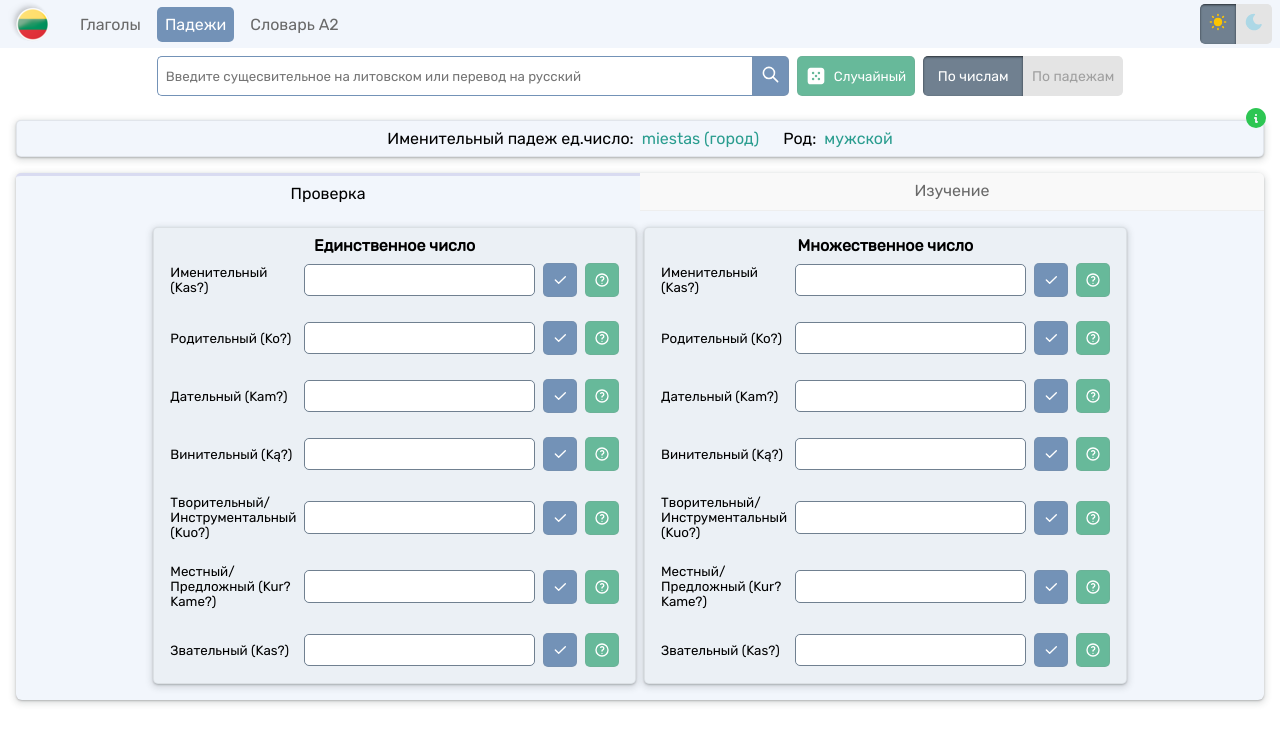
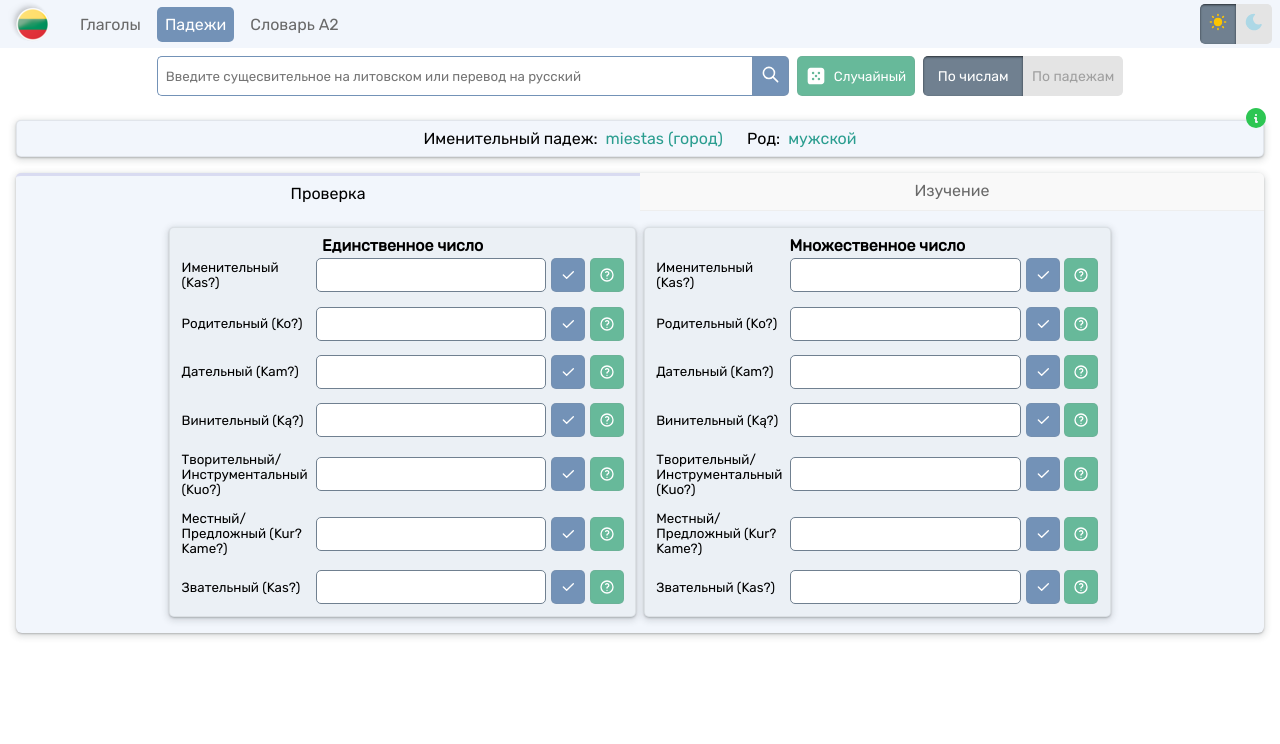
Before and after one commit to SeaRazor/veiksmazodis, a Next.js app: page /cases in a window 1280 px wide. Both pictures are taken after a click on the button "Случайный". Shown: the top 744 px of the page. Built offline with nearby package versions, Linux system fonts and the light colour scheme.

Commit message:
ui and words fixes

```diff
--- a/src/app/UI/InputField.jsx
+++ b/src/app/UI/InputField.jsx
@@ -51,6 +51,18 @@ export default function InputField({label, correct_value, isCheck, id}) {
                        disabled={!!isCheck || helpRequested}
 
                 />
+                {!isCheck && <>
+                    <button onClick={handleInputLeave} title="Проверить" className={styles.default_button} tabIndex={-1}
+                            disabled={helpRequested || isCheck} style={{opacity: isCheck ? 0 : ''}}
+                    >
+                        <IconCheck size={16}/>
+                    </button>
+                    <button onClick={handleRequestHelp} title="Помощь" className={styles.secondary_button} tabIndex={-1}
+                            disabled={helpRequested || isCheck} style={{opacity: isCheck ? 0 : ''}}>
+                        <IconHelp size={16}/>
+                    </button>
+
+                </>}
 
 
                 {/*  <button onClick={handleRequestHelp} title="Помощь" className={styles.inner_button} tabIndex={-1}
@@ -58,17 +70,6 @@ export default function InputField({label, correct_value, isCheck, id}) {
                     <IconHelp size={20}/>
                 </button>*/}
             </div>
-            {!isCheck && <>
-                <button onClick={handleInputLeave} title="Проверить" className={styles.default_button} tabIndex={-1}
-                >
-                    <IconCheck size={16}/>
-                </button>
-                <button onClick={handleRequestHelp} title="Помощь" className={styles.secondary_button} tabIndex={-1}
-                        disabled={helpRequested || isCheck} style={{opacity: isCheck ? 0 : ''}}>
-                    <IconHelp size={16}/>
-                </button>
-
-            </>}
 
 
         </div>
--- a/src/app/components/Nouns/NounInfo.jsx
+++ b/src/app/components/Nouns/NounInfo.jsx
@@ -10,7 +10,7 @@ export default function NounInfo({noun, translation, gender}) {
             <div className={styles.word_info}>
                 <div className={styles.info_icon}><IconInfoCircleFilled size={24} color="#2dc653"/></div>
                 <div className={styles.info_item}>
-                    <label>Именительный падеж ед.число:</label>
+                    <label>Именительный падеж:</label>
                     <span>{noun} ({translation})</span>
                 </div>
                 {/*  <div className={styles.info_item}>
--- a/src/app/globals.css
+++ b/src/app/globals.css
@@ -127,7 +127,7 @@
 
     --callout-rgb: 20, 20, 20;
     --callout-border-rgb: 108, 108, 108;
-    --card-rgb: 100, 100, 100;
+    --card-rgb: var(#575757, 0.1);
     --card-border-rgb: 200, 200, 200;
     --card-front-back-color: #8e9aaf;
     --selector-back-color: black;
@@ -140,10 +140,10 @@
     --nav-menu-item-color: #adb5bd;
     --nav-menu-item-selected-color: white;
     --nav-back-color: #3f3f3f;
-    --default-button-back-color: #a8cfdf;
+    --default-button-back-color: #6f81aa;
     --default-button-color: black;
     --default-button-hover-color: #60acc7;
-    --secondary-button-back-color: #b0b9e9;
+    --secondary-button-back-color: #c8cede;
     --secondary-button-hover-color: #7089d7;
     --secondary-button-color: black;
     --tab-item-back-color: #d3d3d3;
@@ -185,7 +185,7 @@
 
         --callout-rgb: 20, 20, 20;
         --callout-border-rgb: 108, 108, 108;
-        --card-rgb: 100, 100, 100;
+        --card-rgb: #575757;
         --card-border-rgb: 200, 200, 200;
         --card-front-back-color: #8e9aaf;
         --selector-back-color: black;
@@ -267,6 +267,15 @@ dialog::backdrop {
     background: rgba(0, 0, 0, 0.4);
 }
 
+button[disabled] {
+    opacity: 0.3;
+
+}
+
+button[disabled]:hover {
+    cursor: not-allowed;
+}
+
 /*@media (prefers-color-scheme: dark) {
    --selector-back-color: blue;
 }*/
--- a/src/app/page.module.css
+++ b/src/app/page.module.css
@@ -145,6 +145,7 @@
     display: flex;
     flex-direction: row;
     align-items: center;
+    justify-content: space-between;
     gap: 0.5rem;
     text-align: center;
 
@@ -464,7 +465,7 @@
     border: 1px solid rgba(var(--card-border-rgb), 0.15);*/
     transition: background 200ms, border 200ms;
     font-family: var(--font-mono);
-    padding: 0.5rem;
+    padding: 0.2rem;
     /* width: 100%;*/
     font-size: smaller;
 
@@ -541,10 +542,10 @@
 .input_container {
     display: flex;
     justify-content: space-between;
-    flex-direction: column;
-    border: 1px solid slategray;
-    /*padding:1px;*/
+    flex-direction: row;
+    /*border: 1px solid slategray;*/
     border-radius: var(--border-radius);
+    gap: 0.3rem;
 }
 
 .input_container.readonly {
@@ -597,8 +598,8 @@
     /* border-top-left-radius: var(--border-radius);
      border-bottom-left-radius: var(--border-radius);*/
     border-radius: var(--border-radius);
-    border: none;
-    border-bottom: 2px solid rgba(var(--card-border-rgb), 0);
+    border: 1px solid slategray;
+    /* border: 2px solid rgba(var(--card-border-rgb), 0);*/
     background-color: var(--input-background-color);
     font-family: var(--font-mono);
     font-size: larger;
@@ -613,12 +614,12 @@
     outline: none;
 }
 
-.input_filed input:disabled {
+.input_field input:disabled {
     border: 2px solid var(--card-border-rgb);
 }
 
 
-.input_container:has(input.correct_input) {
+.input_container:has(input.correct_input) input {
     border-bottom: 2px solid var(--correct-input-color);
 }
 
@@ -626,7 +627,7 @@
     border-bottom: 2px solid var(--correct-input-color);
 }
 
-.input_container:has(input.incorrect_input) {
+.input_container:has(input.incorrect_input) input {
     border-bottom: 2px solid var(--incorrect-input-color);
 }
 
@@ -1034,7 +1035,7 @@
 @media (max-width: 500px) {
 
     .input_field {
-        /*flex-direction: column;*/
+        flex-direction: column;
     }
 
     .card {
```
Also changed, not shown: src/app/data/a2_words.json.
